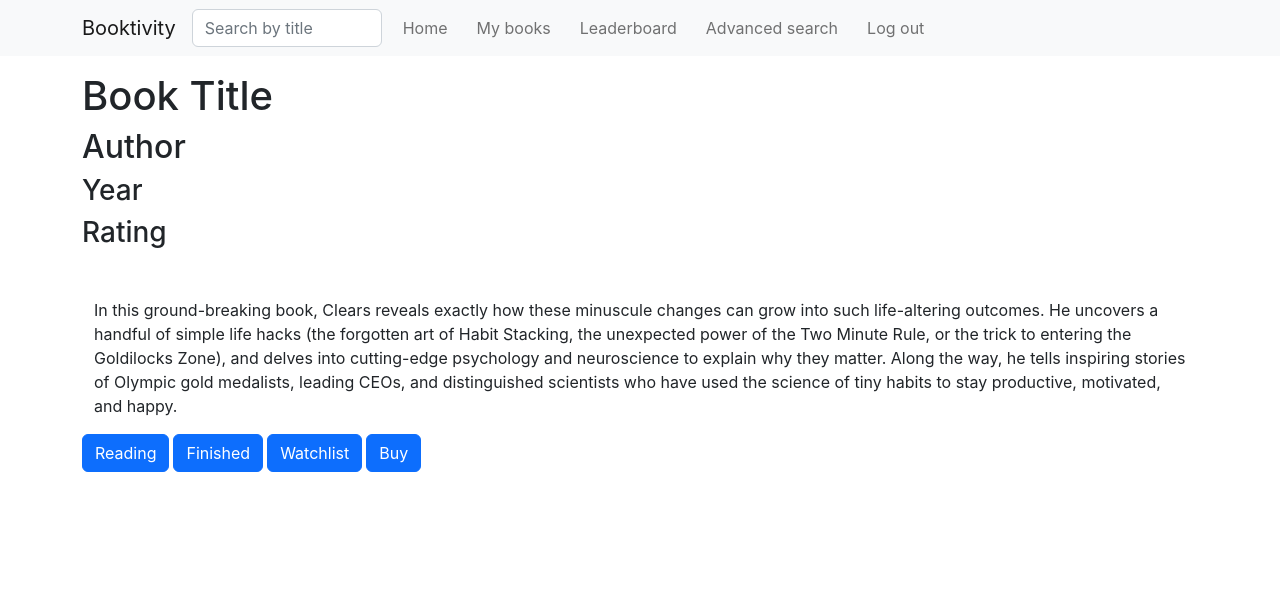
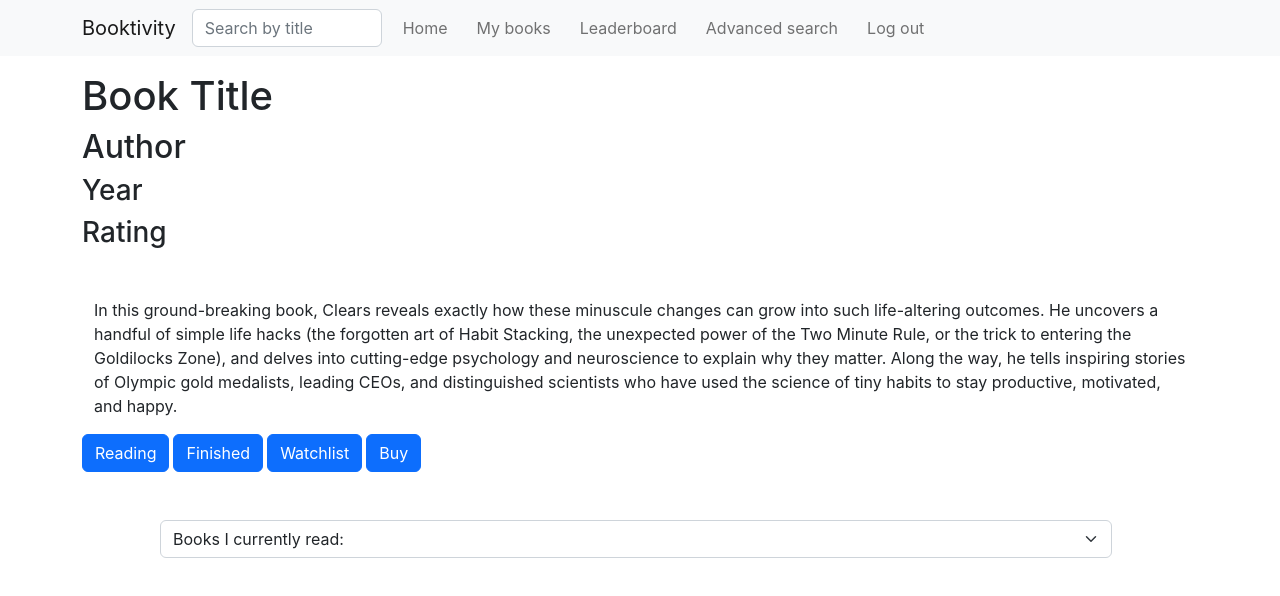
Before and after one commit to Finalcreature/Booktivity_fe, a React (Create React App) app: page / in a window 1280 px wide. Shown: the top 596 px of the page. Built offline with nearby package versions, Linux system fonts and the light colour scheme.

Commit message:
more code

```diff
--- /dev/null
+++ b/src/components/MyBooks.jsx
@@ -0,0 +1,17 @@
+import React from "react";
+import Form from "react-bootstrap/Form";
+
+export const MyBooks = () => {
+    const handleMyBooks = (e) => {}
+  return (
+    <div>
+      <Form className="d-flex w-75 m-auto mt-5 mb-5">
+        <Form.Select onChange={handleMyBooks} className="me-2" aria-label="Default select example">
+          <option value="currently">Books I currently read:</option>
+          <option value="finished">Books I have finished reading:</option>
+          <option value="wishlist">Show my Wishlist</option>
+        </Form.Select>
+      </Form>
+    </div>
+  );
+};
--- a/src/pages/Home.js
+++ b/src/pages/Home.js
@@ -1,3 +1,4 @@
+import { MyBooks } from "../components/MyBooks";
 import Book from "./Book";
 
 function Home() {
@@ -5,6 +6,7 @@ function Home() {
     <>
       {/* <div>We are at home page</div>; */}
       <Book />
+      <MyBooks />
     </>
   );
 }
```
